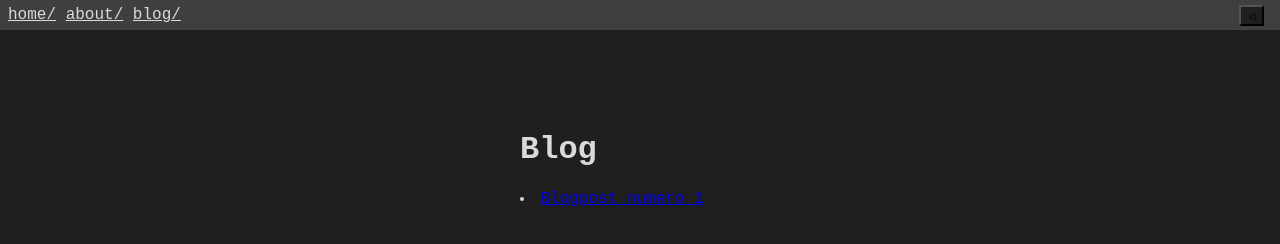
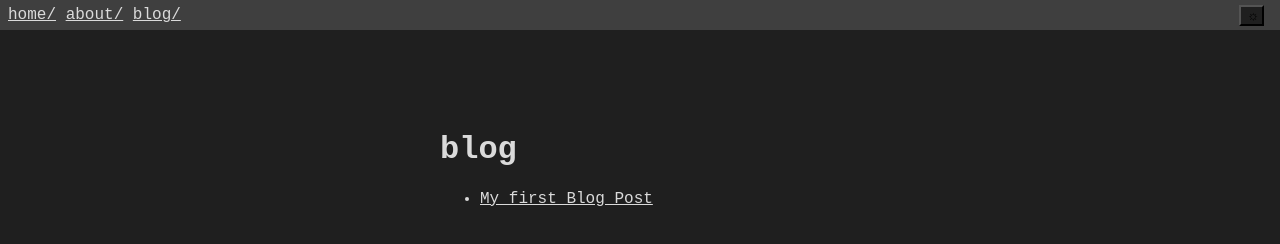
Before and after one commit to au-ra1/aura.github.io, an Astro site: page /blog in a window 1280 px wide. Built offline with nearby package versions, Linux system fonts and the light colour scheme; Astro itself is replaced by a stand-in of ours; a web font is replaced by a local one.

Commit message:
add blog functionality

```diff
--- a/src/components/PageTemplate.astro
+++ b/src/components/PageTemplate.astro
@@ -29,7 +29,7 @@ const { title } = Astro.props;
 
        .contentContainer {
         display: inline-block;
-        width: 30vh;
+        width: 50vh;
 
        }
 
--- /dev/null
+++ b/src/content.config.ts
@@ -0,0 +1,16 @@
+import { defineCollection, z } from "astro:content";
+
+const blog = defineCollection({
+  type: "content",
+  schema: ({ image }) =>
+    z.object({
+      title: z.string(),
+      description: z.string(),
+      date: z.date(),
+      cover: image().optional()
+    })
+});
+
+export const collections = {
+  blog
+};
--- /dev/null
+++ b/src/content/blog/1.md
@@ -0,0 +1,8 @@
+---
+title: "My first Blog Post"
+description: "An introduction to my blog"
+date: 2025-06-18
+
+---
+
+Testing 123!
--- a/src/pages/blog.astro
+++ b/src/pages/blog.astro
@@ -1,12 +1,24 @@
 ---
-import "../styles/global.css";
 import PageTemplate from "../components/PageTemplate.astro"
-
+import { getCollection } from "astro:content";
+const posts = await getCollection("blog");
 ---
 
 <PageTemplate title = "blog">
-<h1>Blog</h1>
-<li>
-    <a href = "/blog/1">Blogpost numero 1</a>
-</li>
+
+
+    <h1>blog</h1>
+    <ul>
+      {posts.map((post) => (
+        <li>
+
+          <a href={`src/content/blog/${post.id}`}>{post.data.title}</a>
+        </li>
+      ))}
+    </ul>
+
+
+
+
+
 </PageTemplate>
--- a/src/pages/index.astro
+++ b/src/pages/index.astro
@@ -1,5 +1,5 @@
 ---
-import "../styles/global.css";
+
 import PageTemplate from "../components/PageTemplate.astro"
 
 
@@ -26,6 +26,6 @@ import PageTemplate from "../components/PageTemplate.astro"
             </div>
    <div class="88x31s">
       <a></a>
-         <img src = "src/assets/8831s/ffxiv.gif">
+         <img src = "public/8831s/ffxiv.gif">
    </div>
 </PageTemplate>
--- a/src/styles/global.css
+++ b/src/styles/global.css
@@ -19,6 +19,32 @@ body {
 	color: var(--colour)
 
 }
+a {
+        color: var(--colour);
+    }
+/* a:link {
+  color:  rgb(107, 107, 107);
+  background-color: transparent;
+  text-decoration: none;
+}
+
+a:visited {
+  color: rgb(107, 107, 107);
+  background-color: transparent;
+  text-decoration: none;
+}
+
+a:hover {
+  color:  rgb(170, 170, 170);
+  background-color: transparent;
+  text-decoration: underline;
+}
+
+a:active {
+  color: rgb(107, 107, 107);
+  background-color: transparent;
+  text-decoration: underline;
+} */
 
 
 
```
Also changed, not shown: src/pages/about.astro (+28 -2 lines), src/pages/blog/1.astro (deleted, +0 -7 lines), public/8831s/ffxiv.gif (renamed from src/assets/8831s/ffxiv.gif), src/pages/blog/2.astro (deleted).
